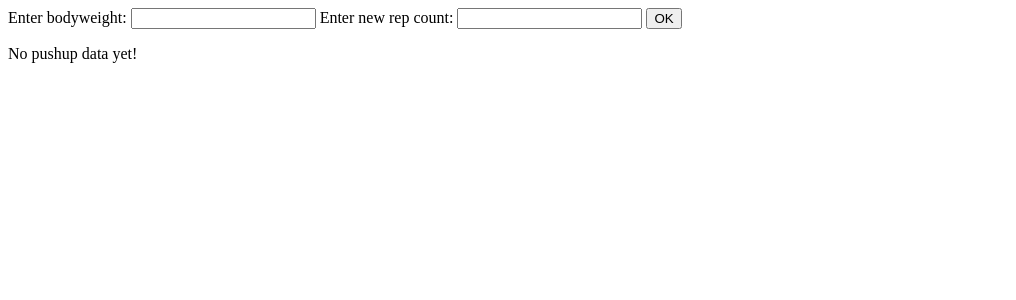
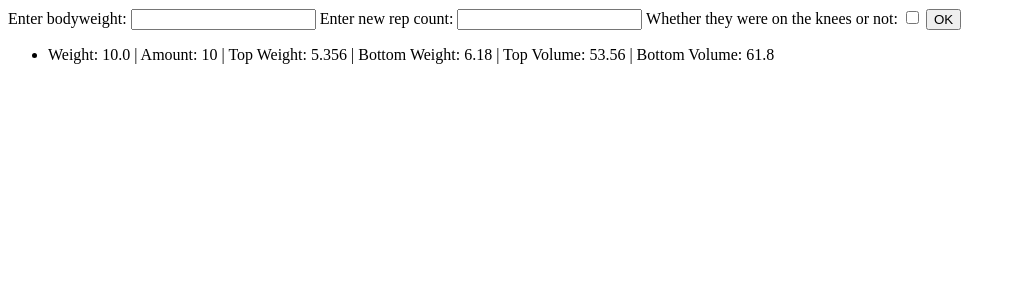
Before and after one commit to JHowell45/everything-app, a Django app: page /pushups/ in a window 1280 px wide. Shown: the top 300 px of the page, without its empty margins (0-1016 px from the left). Run offline with Django 5.2, Linux system fonts and the light colour scheme; tables that the repository leaves empty hold one stand-in row (values such as "Sample post").

Commit message:
fixing the form data and checks.

```diff
--- a/backend/backend/pushups/forms.py
+++ b/backend/backend/pushups/forms.py
@@ -1,6 +1,8 @@
 from django import forms
+from pygments.lexer import default
 
 
 class PushupForm(forms.Form):
     body_weight: float = forms.FloatField(label="weight", min_value=50)
     amount: int = forms.IntegerField(label="amount", min_value=0)
+    on_knees: bool = forms.BooleanField(label="on knee", required=False)
--- a/backend/backend/pushups/templates/pushups/index.html
+++ b/backend/backend/pushups/templates/pushups/index.html
@@ -12,11 +12,13 @@
             <input id="body_weight" type="number" step="0.01" name="body_weight" value="{{ body_weight }}">
             <label for="entry">Enter new rep count: </label>
             <input id="amount" type="number" name="amount" value="{{ amount }}">
+            <label for="entry">Whether they were on the knees or not: </label>
+            <input id="on_knees" type="checkbox" name="on_knees" value="{{ on_knees }}">
             <input type="submit" value="OK">
         </form>
     </div>
     <div>
-        {% if journal_entries %}
+        {% if pushups %}
             <ul>
             {% for data in pushups %}
             <li>Weight: {{ data.body_weight }} | Amount: {{ data.amount }} | Top Weight: {{ data.calculate_top_weight }} | Bottom Weight: {{ data.calculate_bottom_weight }} | Top Volume: {{ data.calculate_top_volume }} | Bottom Volume: {{ data.calculate_bottom_volume }}</li>
--- a/backend/backend/pushups/views.py
+++ b/backend/backend/pushups/views.py
@@ -3,6 +3,9 @@ from django.views import generic
 from django.shortcuts import redirect
 from pushups.forms import PushupForm
 from pushups.models import Pushup
+import logging
+
+logger = logging.getLogger(__name__)
 
 
 # Create your views here.
@@ -11,12 +14,16 @@ class IndexView(generic.ListView):
     context_object_name = "pushups"
 
     def get_queryset(self):
-        return Pushup.objects.all().order_by("set_finished")
+        return Pushup.objects.all()
 
 
 def new_entry(request):
     if request.method == "POST":
         form = PushupForm(request.POST)
         if form.is_valid():
-            Pushup.objects.create(body_weight=form.cleaned_data["body_weight"], amount=form.cleaned_data["amount"])
+            logger.warning(form.cleaned_data)
+            Pushup.objects.create(body_weight=form.cleaned_data["body_weight"], amount=form.cleaned_data["amount"],
+                                  on_knees=form.cleaned_data["on_knees"] or False)
+        else:
+            logger.warning(form.errors)
     return redirect("pushups:index")
```
